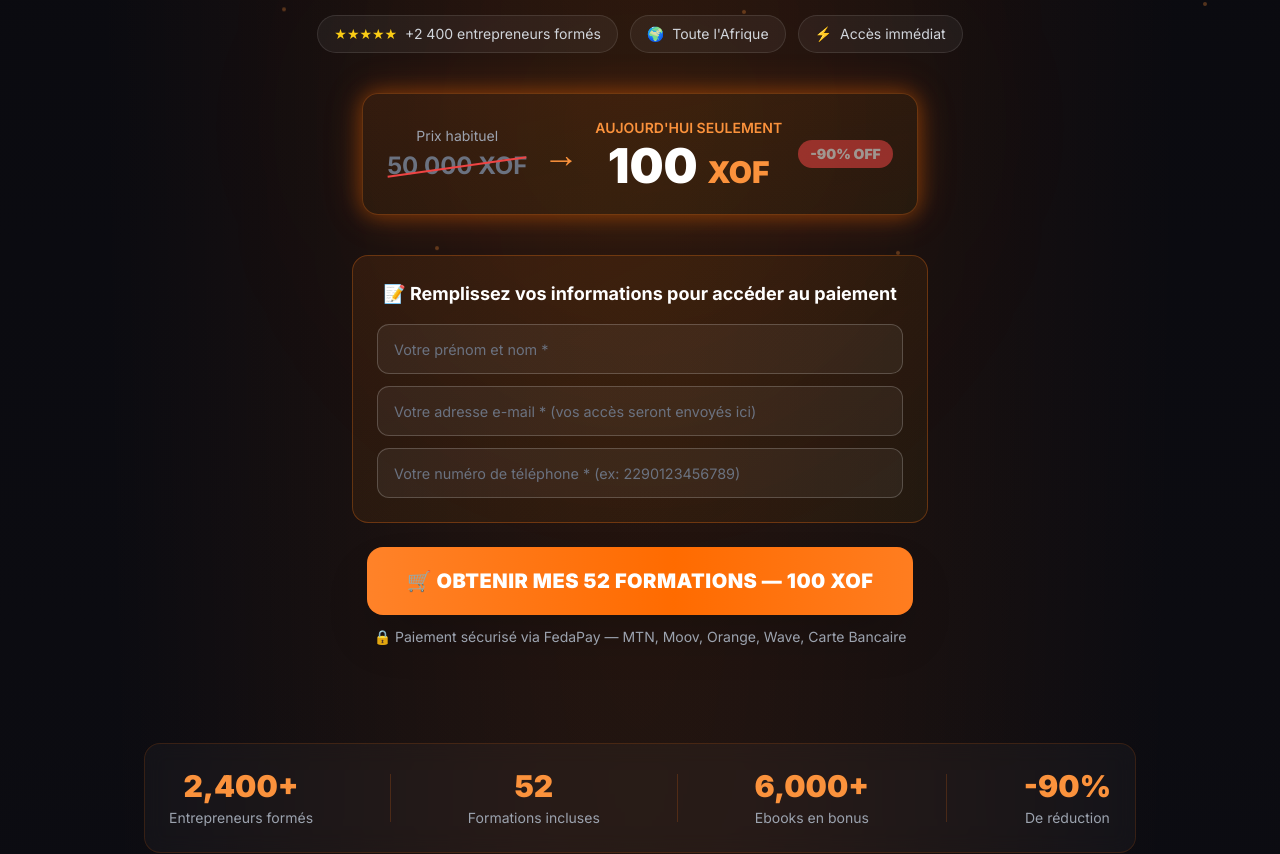
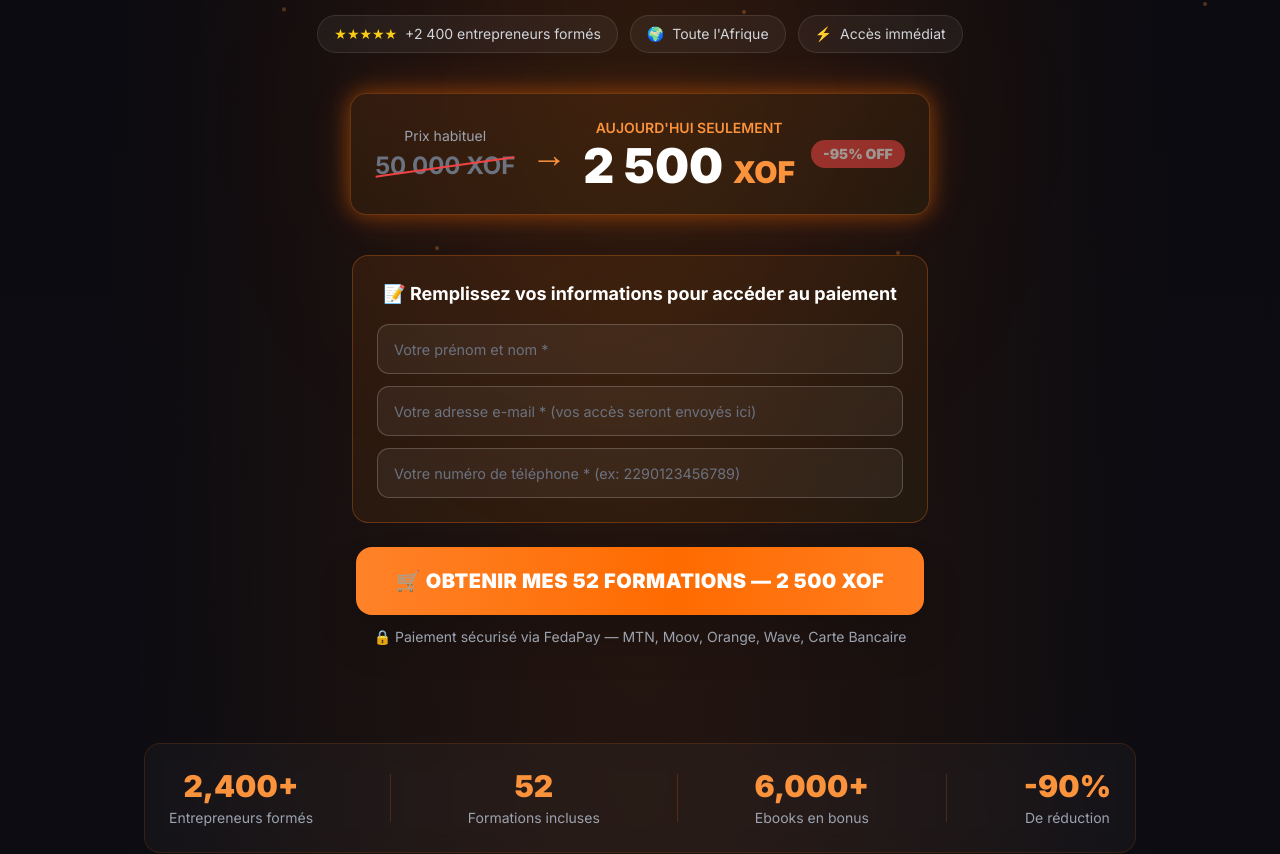
Before and after one commit to agbozokatrance/pack-de-formation, a Next.js app: page / in a window 1280 px wide. Shown: the part 515-1369 px from the top of the page. Built offline with nearby package versions, Linux system fonts and the light colour scheme.

Commit message:
Update page.tsx

```diff
--- a/app/page.tsx
+++ b/app/page.tsx
@@ -87,7 +87,7 @@ function AnimatedCounter({ target, suffix = '' }: { target: number; suffix?: str
 
 /* ─── FAQ ─── */
 const faqData = [
-  { q: 'Comment vais-je recevoir mes formations après le paiement ?', a: "Dès que votre paiement de 5 000 XOF est validé sur FedaPay, vous êtes automatiquement redirigé vers la page de confirmation et vous recevez un e-mail instantané contenant vos accès directs aux 52 formations." },
+  { q: 'Comment vais-je recevoir mes formations après le paiement ?', a: "Dès que votre paiement de 2 500 XOF est validé sur FedaPay, vous êtes automatiquement redirigé vers la page de confirmation et vous recevez un e-mail instantané contenant vos accès directs aux 52 formations." },
   { q: 'Quels sont les modes de paiement acceptés ?', a: 'Vous pouvez payer en toute sécurité via Mobile Money (MTN, Moov, Orange, Wave) ou par carte bancaire grâce à FedaPay.' },
   { q: 'Combien de temps ai-je accès aux formations ?', a: "Votre accès est illimité et à vie. Vous pouvez vous former à votre rythme, quand vous voulez, sans aucune contrainte de temps." },
   { q: 'Est-ce adapté aux débutants ?', a: "Oui, toutes les formations sont conçues pour vous guider pas à pas, du niveau débutant au niveau avancé. Aucune expérience préalable n'est requise." },
@@ -131,7 +131,7 @@ const bonuses = [
 const testimonials = [
   { name: 'Kofi Mensah', country: '🇬🇭 Ghana', text: "En 3 semaines avec le pack, j'ai lancé ma boutique Shopify et généré mes 2 premières ventes. Incroyable !", stars: 5 },
   { name: 'Aminata Traoré', country: '🇨🇮 Côte d\'Ivoire', text: 'Les formations IA ont complètement transformé ma façon de travailler. Je crée maintenant du contenu 3x plus vite.', stars: 5 },
-  { name: 'Moussa Diallo', country: '🇸🇳 Sénégal', text: "5 000 XOF pour 52 formations... c'est une blague tellement c'est rentable. J'en ai récupéré 10x en 1 mois.", stars: 5 },
+  { name: 'Moussa Diallo', country: '🇸🇳 Sénégal', text: "2 500 XOF pour 52 formations... c'est une blague tellement c'est rentable. J'en ai récupéré 10x en 1 mois.", stars: 5 },
 ];
 
 /* ─── MAIN PAGE ─── */
@@ -200,7 +200,7 @@ export default function HomePage() {
     window.FedaPay.init({
       public_key: process.env.NEXT_PUBLIC_FEDAPAY_PUBLIC_KEY || 'pk_live_0FA_CQ-5H_85zEZGzM_aVwM1',
       transaction: {
-        amount: 100,
+        amount: 2500,
         description: 'Pack Ultime 52 Formations - Accès à Vie',
       },
       customer: {
@@ -302,9 +302,9 @@ export default function HomePage() {
                 <div className="text-4xl text-orange-400">→</div>
                 <div className="text-center">
                   <p className="text-sm text-orange-400 font-semibold mb-1">AUJOURD&apos;HUI SEULEMENT</p>
-                  <p className="text-5xl font-black text-white">100 <span className="text-orange-400 text-3xl">XOF</span></p>
+                  <p className="text-5xl font-black text-white">2 500 <span className="text-orange-400 text-3xl">XOF</span></p>
                 </div>
-                <div className="bg-red-500 text-white text-sm font-black px-3 py-1 rounded-full animate-pulse">-90% OFF</div>
+                <div className="bg-red-500 text-white text-sm font-black px-3 py-1 rounded-full animate-pulse">-95% OFF</div>
               </div>
             </div>
 
@@ -357,7 +357,7 @@ export default function HomePage() {
                 onClick={handleCheckout}
                 className="btn-shimmer text-white font-black text-lg md:text-xl px-10 py-5 rounded-2xl shadow-2xl transition-transform hover:scale-105 active:scale-95 uppercase tracking-wide"
               >
-                🛒 OBTENIR MES 52 FORMATIONS — 100 XOF
+                🛒 OBTENIR MES 52 FORMATIONS — 2 500 XOF
               </button>
               <p className="text-gray-400 text-sm flex items-center gap-2">
                 🔒 Paiement sécurisé via FedaPay — MTN, Moov, Orange, Wave, Carte Bancaire
@@ -455,7 +455,7 @@ export default function HomePage() {
               onClick={handleCheckout}
               className="btn-shimmer text-white font-black text-lg px-10 py-4 rounded-2xl transition-transform hover:scale-105 active:scale-95 uppercase"
             >
-              🎁 TOUT OBTENIR POUR 100 XOF SEULEMENT
+              🎁 TOUT OBTENIR POUR 2 500 XOF SEULEMENT
             </button>
           </div>
         </section>
@@ -510,11 +510,11 @@ export default function HomePage() {
           <div className="text-center bg-gradient-to-br from-orange-500/10 to-yellow-500/5 border border-orange-500/30 rounded-3xl p-10 md:p-16 glow-orange">
             <h2 className="text-3xl md:text-5xl font-black mb-4">Prêt(e) à <span className="gradient-text">Transformer</span> votre vie ?</h2>
             <p className="text-gray-300 mb-6 max-w-2xl mx-auto text-lg">
-              Rejoignez +2 400 entrepreneurs. Pour seulement <strong className="text-orange-400">100 XOF</strong>, accédez à 52 formations + 6 000 ebooks + 100 livres audio.
+              Rejoignez +2 400 entrepreneurs. Pour seulement <strong className="text-orange-400">2 500 XOF</strong>, accédez à 52 formations + 6 000 ebooks + 100 livres audio.
             </p>
             <div className="flex flex-col items-center gap-4">
               <button id="cta-middle-btn" onClick={handleCheckout} className="btn-shimmer text-white font-black text-xl px-12 py-6 rounded-2xl shadow-2xl transition-transform hover:scale-105 active:scale-95 uppercase tracking-wide">
-                🚀 JE VEUX LE PACK COMPLET — 100 XOF
+                🚀 JE VEUX LE PACK COMPLET — 2 500 XOF
               </button>
               <p className="text-gray-400 text-sm">⏰ Offre valable encore <span className="text-orange-400 font-mono font-bold">{pad(h)}:{pad(m)}:{pad(s)}</span></p>
               <p className="text-gray-500 text-xs">🔒 Paiement sécurisé — Accès immédiat après paiement</p>
@@ -540,7 +540,7 @@ export default function HomePage() {
             Dans 6 mois, vous serez au même endroit — ou vous aurez commencé à bâtir quelque chose de grand. La différence, c&apos;est la décision que vous prenez <strong className="text-orange-400">maintenant</strong>.
           </p>
           <button id="cta-final-btn" onClick={handleCheckout} className="btn-shimmer text-white font-black text-xl px-12 py-6 rounded-2xl shadow-2xl transition-transform hover:scale-105 active:scale-95 uppercase tracking-wide">
-            ✅ OUI, JE PRENDS LE PACK — 100 XOF
+            ✅ OUI, JE PRENDS LE PACK — 2 500 XOF
           </button>
           <p className="text-gray-500 text-sm mt-4">🔒 Paiement sécurisé · Mobile Money · Carte Bancaire · Accès immédiat</p>
         </section>
```
